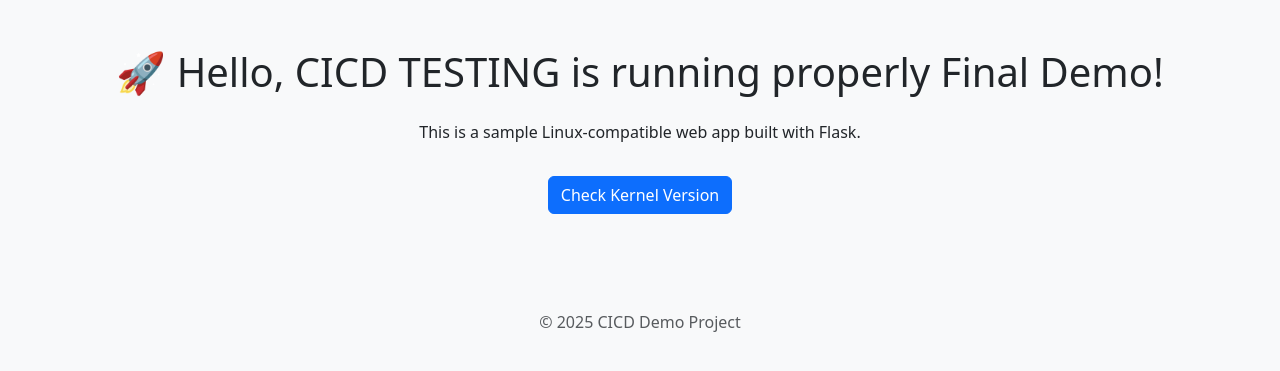
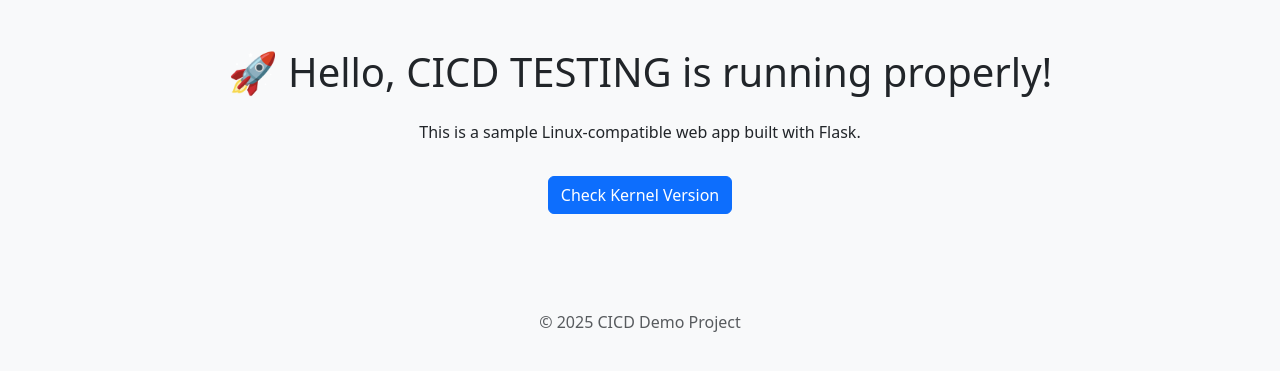
Before and after one commit to 2021wa86442/CICD-project, a Flask app: page / in a window 1280 px wide. Shown: the part 56-427 px from the top of the page. Run offline with Flask 3, Linux system fonts and the light colour scheme; parts of the project's set-up code (start-up, migrations or seed data) failed here and were passed over.

Commit message:
Update index.html
Updated the Heading title

```diff
--- a/Code/templates/index.html
+++ b/Code/templates/index.html
@@ -1,7 +1,7 @@
 {% extends "base.html" %}
 {% block content %}
   <div class="text-center">
-    <h1 class="mb-4">🚀 Hello, CICD TESTING is running properly Final Demo!</h1>
+    <h1 class="mb-4">🚀 Hello, CICD TESTING is running properly!</h1>
     <p>This is a sample Linux-compatible web app built with Flask.</p>
     <a href="/kernel" class="btn btn-primary mt-3">Check Kernel Version</a>
   </div>
```
